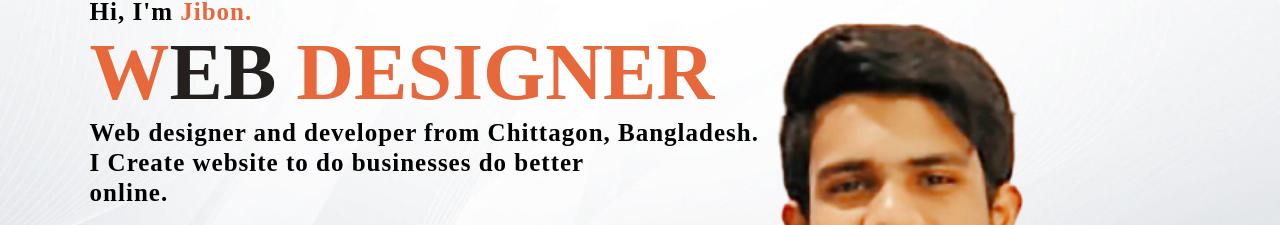
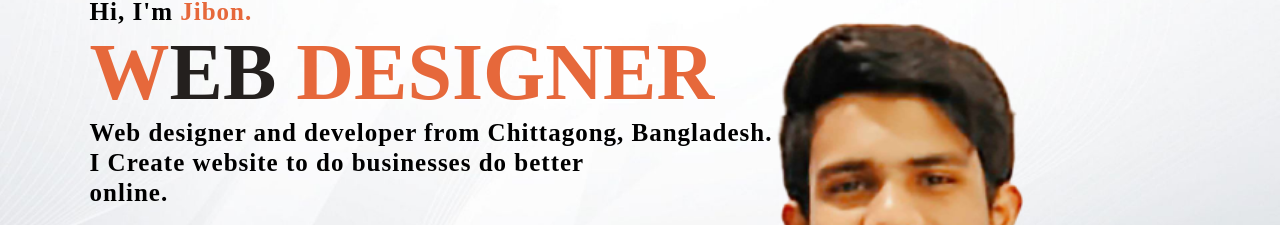
Before and after one commit to jibonbosu/day-6, a plain HTML site: page index.html in a window 1280 px wide. Shown: the part 157-382 px from the top of the page. Drawn offline with Linux system fonts and the light colour scheme.

Commit message:
added Chittagong text

```diff
--- a/index.html
+++ b/index.html
@@ -24,7 +24,7 @@
             <div class="p">
             <h3>Hi, I'm <span>Jibon.</span></h3>
             <h1><span>W</span>EB <span>DESIGNER</span></h1>
-            <h3>Web designer and developer from Chittagon, Bangladesh.
+            <h3>Web designer and developer from Chittagong, Bangladesh.
                 <br>I Create  website to do businesses do better <br> online.
             </div>
             </h3>
```
